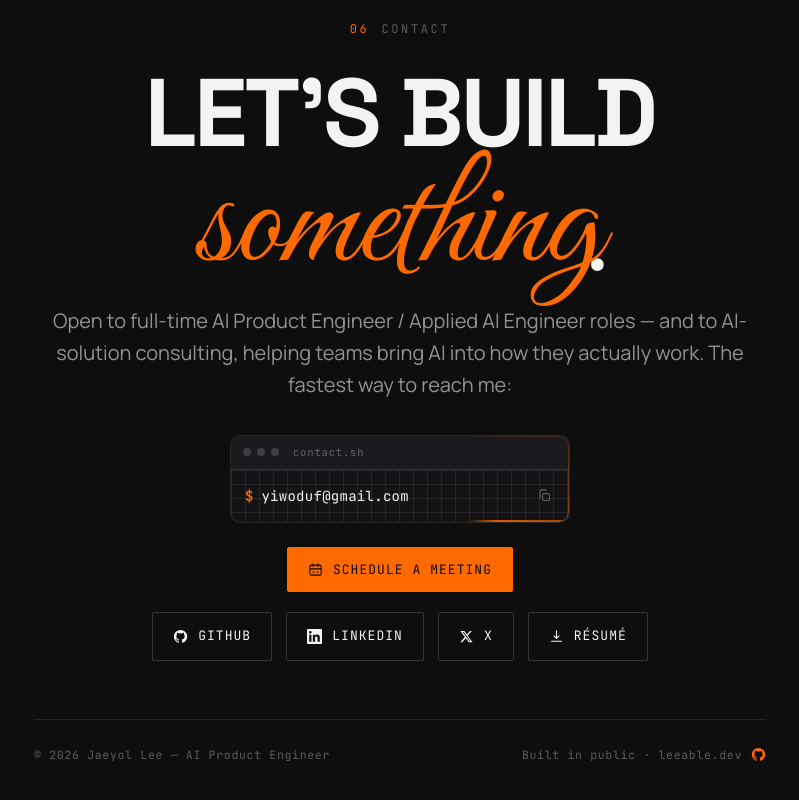
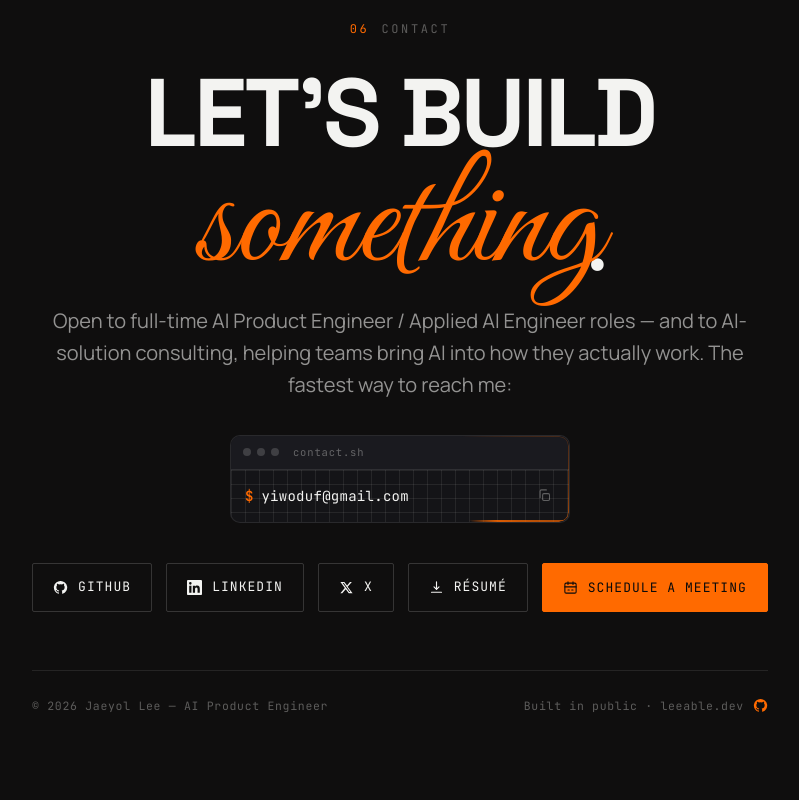
Before and after one commit to yiwoduf/leeable-homepage, a React (Vite) app: page / in a window 1280 px wide. Shown: the part 7338-8138 px from the top of the page, without its empty margins (240-1039 px from the left). Built offline with nearby package versions, Linux system fonts and the light colour scheme; no server answers; a web font is replaced by a local one.

Commit message:
style: group meeting action with Contact links

```diff
--- a/src/components/sections/ContactSection.tsx
+++ b/src/components/sections/ContactSection.tsx
@@ -31,11 +31,6 @@ export function ContactSection({ identity, onOpenMeeting }: { identity: Identity
       <div className="reveal" style={{ display: 'flex', justifyContent: 'center', ...cssVars({ '--d': '.2s' }) }}>
         <EmailCopy email={identity.email} />
       </div>
-      <div className="contact-meeting reveal" style={cssVars({ '--d': '.24s' })}>
-        <Button glow variant="primary" onClick={onOpenMeeting} aria-haspopup="dialog">
-          <Icon name="calendar" /> {t.meeting.title}
-        </Button>
-      </div>
       <div className="contact-links reveal" style={cssVars({ '--d': '.27s' })}>
         <Button glow href={identity.github} target="_blank" rel="noopener">
           <Icon name="github" /> {t.social.github}
@@ -48,6 +43,9 @@ export function ContactSection({ identity, onOpenMeeting }: { identity: Identity
         </Button>
         <Button glow href={identity.resume} target="_blank" rel="noopener">
           <Icon name="download" /> {t.social.resume}
+        </Button>
+        <Button glow variant="primary" onClick={onOpenMeeting} aria-haspopup="dialog">
+          <Icon name="calendar" /> {t.meeting.title}
         </Button>
       </div>
       <div className="footer reveal" style={cssVars({ '--d': '.33s' })}>
--- a/src/styles/meeting.css
+++ b/src/styles/meeting.css
@@ -27,8 +27,6 @@
 .meeting-embed { position: relative; flex: 1; min-height: 0; background: white; color-scheme: light; }
 .meeting-embed iframe { display: block; width: 100%; height: 100%; border: 0; background: white; }
 .meeting-loading { position: absolute; inset: 24px 20px auto; margin: 0; text-align: center; color: #52525b; font-size: 14px; pointer-events: none; }
-.contact-meeting { display: flex; justify-content: center; margin-top: 24px; }
-.contact-meeting + .contact-links { margin-top: 20px; }
 .meeting-dialog :focus-visible { outline: 2px solid var(--accent); outline-offset: 3px; }
 @media (max-width: 560px) {
   .meeting-dialog { width: 100%; height: 100dvh; border: 0; border-radius: 0; }
--- a/src/styles/sections.css
+++ b/src/styles/sections.css
@@ -314,6 +314,11 @@ html[data-lang='ko'] .contact-big .kw { font-size: 1.4em; line-height: .85; }
 .copy-btn:hover .copy-tip, .copy-btn.copied .copy-tip { opacity: 1; transform: translateX(-50%); }
 .copy-btn.copied .copy-tip { color: var(--accent); border-color: var(--accent); }
 .contact-links { display: flex; flex-wrap: wrap; justify-content: center; gap: 14px; margin-top: 40px; }
+@media (max-width: 960px) {
+  .contact-links { display: grid; grid-template-columns: repeat(2, minmax(0, 1fr)); max-width: 480px; margin-inline: auto; }
+  .contact-links .btn { justify-content: center; padding-inline: 12px; }
+  .contact-links .primary { grid-column: 1 / -1; }
+}
 .footer {
   margin-top: 58px; padding-top: 26px; border-top: 1px solid var(--border);
   display: flex; flex-wrap: wrap; align-items: center; justify-content: space-between; gap: 14px;
```
Also changed, not shown: doc/components.md (+1 -1 lines).
